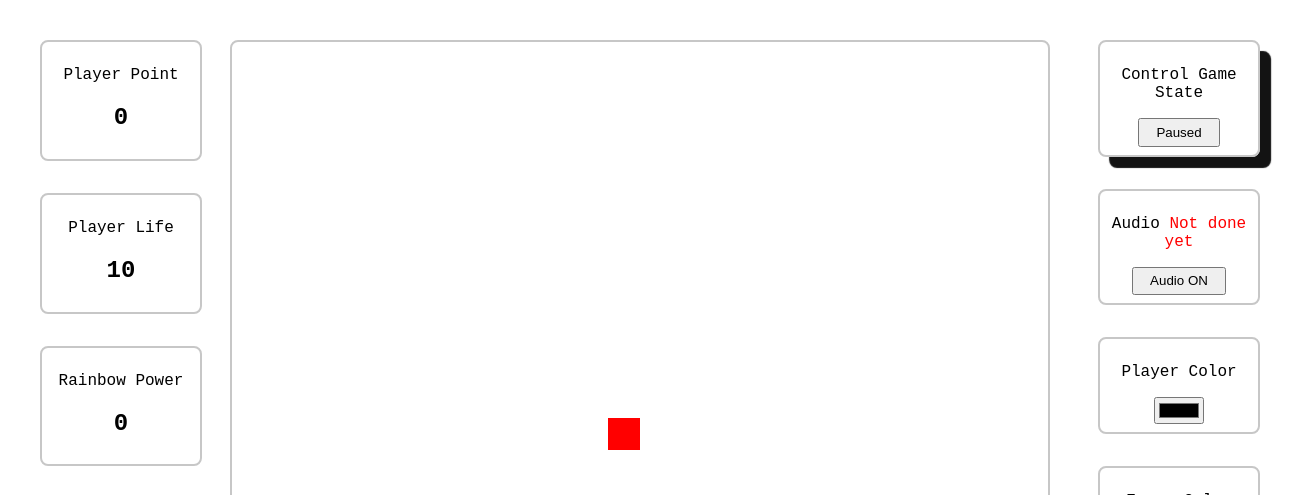
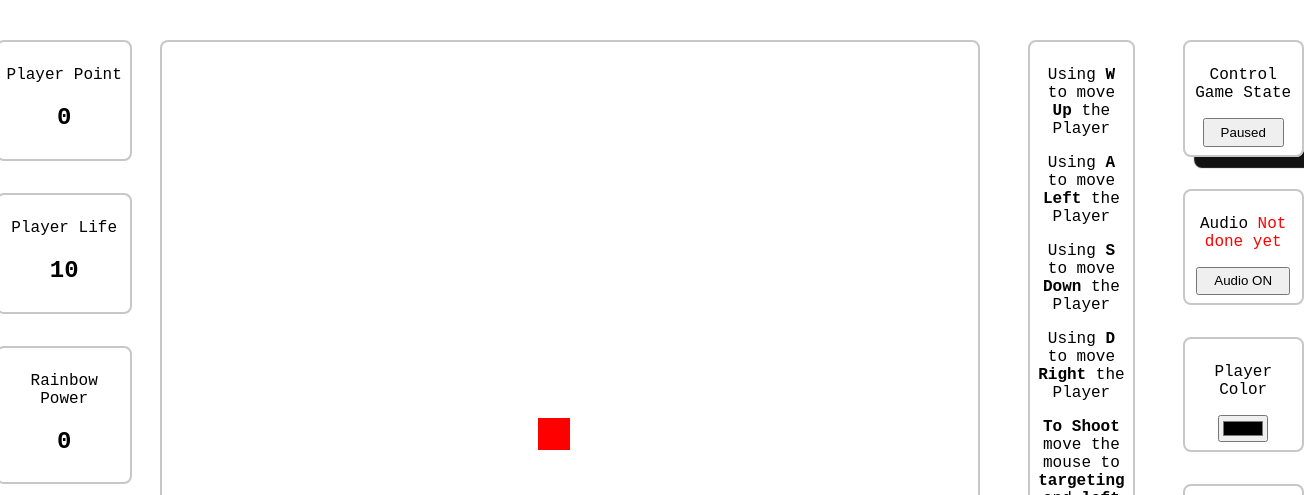
Before and after one commit to 2218115/trytry, a plain HTML site: page box_shoot_game/index.html in a window 1280 px wide. Shown: the top 495 px of the page, 1304 px wide, since content can reach past the window. Drawn offline with Linux system fonts and the light colour scheme; animation ran at ten frames a second.

Commit message:
adding a simple control information

```diff
--- a/box_shoot_game/index.html
+++ b/box_shoot_game/index.html
@@ -123,6 +123,15 @@
     <canvas id="main_canvas" width="800" height="800"></canvas>
   </div>
 
+  <div class="container">
+    <p>Using <b>W</b> to move <b>Up</b> the Player</p>
+    <p>Using <b>A</b> to move <b>Left</b> the Player</p>
+    <p>Using <b>S</b> to move <b>Down</b> the Player</p>
+    <p>Using <b>D</b> to move <b>Right</b> the Player</p>
+
+    <p><b>To Shoot</b> move the mouse to <b>targeting</b> and <b>left click</b> mouse button to shoot.</p>
+  </div>
+
   <div style="display: flex; flex-direction: column; gap: 2rem; align-items: stretch;">
 
     <div class="container animated" style="width: 100%;">
@@ -144,7 +153,6 @@
       <p>Enemy Color</p>
       <input type="color" id="enemy_color" />
     </div>
-
   </div>
 </body>
 
```
